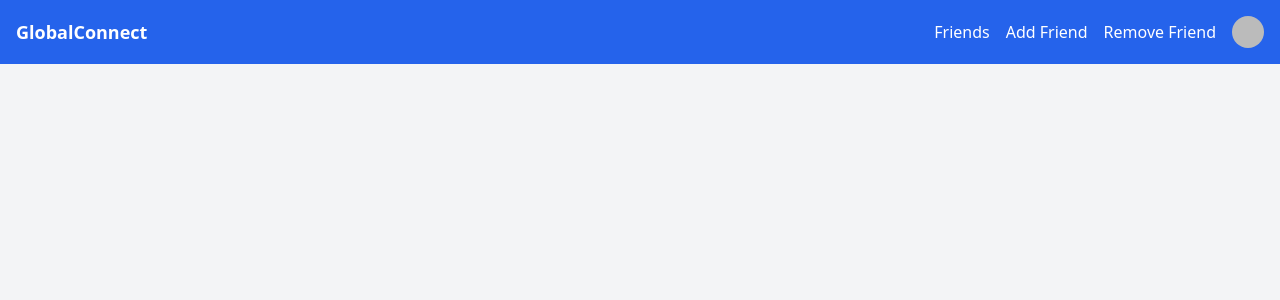
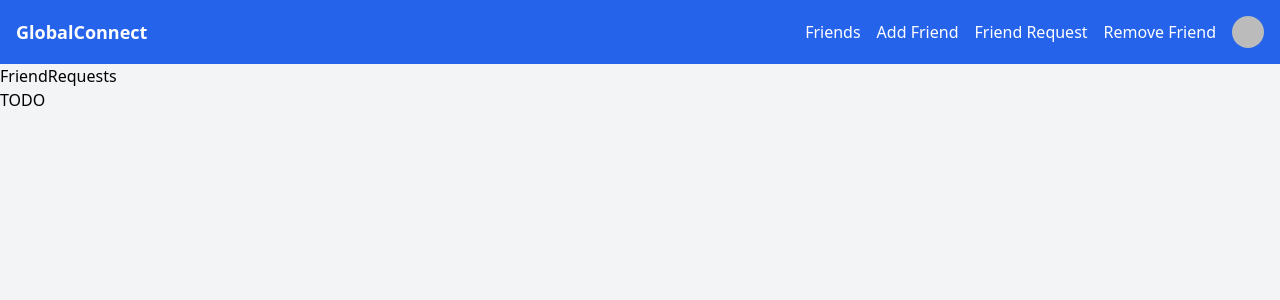
Before and after one commit to SA-Ahmed-W/GLOBAL_CONNECT_WEBAPP, a React (Vite) app: page /friends-request in a window 1280 px wide. Shown: the top 300 px of the page. Built offline with nearby package versions, Linux system fonts and the light colour scheme; no server answers; sample sign-in values are in the browser's storage.

Commit message:
added todo freinds request tab

```diff
--- a/src/App.jsx
+++ b/src/App.jsx
@@ -6,6 +6,7 @@ import { auth } from "./config/firebase";
 import Navbar from "./components/Navbar";
 import FriendsList from "./pages/FriendsList";
 import AddFriend from "./pages/AddFriend";
+import FriendRequests from "./pages/FriendRequests";
 import RemoveFriend from "./pages/RemoveFriend";
 import Login from "./pages/Login";
 import Register from "./pages/Register";
@@ -45,6 +46,7 @@ const App = () => {
           {/* Protected Routes */}
           <Route path="/" element={user ? <FriendsList /> : <Navigate to="/login" />} />
           <Route path="/add-friend" element={user ? <AddFriend /> : <Navigate to="/login" />} />
+          <Route path="/friends-request" element={user ? <FriendRequests /> : <Navigate to="/login" />} />
           <Route path="/remove-friend" element={user ? <RemoveFriend /> : <Navigate to="/login" />} />
           <Route path="/before/call/:callid" element={user ? <BeforeCall /> : <Navigate to="/login" />} />
           <Route path="/call/session/:friendId" element={user ? <CallSession /> : <Navigate to="/login" />} />
--- a/src/components/Navbar.jsx
+++ b/src/components/Navbar.jsx
@@ -50,6 +50,7 @@ const Navbar = () => {
         <div className="flex items-center space-x-4">
           <NavLink to="/" className="text-white hidden md:inline">Friends</NavLink>
           <NavLink to="/add-friend" className="text-white hidden md:inline">Add Friend</NavLink>
+          <NavLink to="/friends-request" className="text-white hidden md:inline">Friend Request</NavLink>
           <NavLink to="/remove-friend" className="text-white hidden md:inline">Remove Friend</NavLink>
 
           <div className="relative" ref={dropdownRef}>
@@ -79,6 +80,13 @@ const Navbar = () => {
                   onClick={() => setDropdownOpen(false)}
                 >
                   Add Friend
+                </Link>
+                <Link
+                  to="/friends-request"
+                  className="block px-4 py-2 text-sm text-gray-700 hover:bg-gray-100"
+                  onClick={() => setDropdownOpen(false)}
+                >
+                  Friend Request
                 </Link>
                 <Link
                   to="/remove-friend"
--- /dev/null
+++ b/src/pages/FriendRequests.jsx
@@ -0,0 +1,13 @@
+import React from 'react'
+
+function FriendRequests() {
+  return (
+
+    <>
+     <div>FriendRequests</div>
+     <h1>TODO</h1>
+    </>
+  )
+}
+
+export default FriendRequests
```
